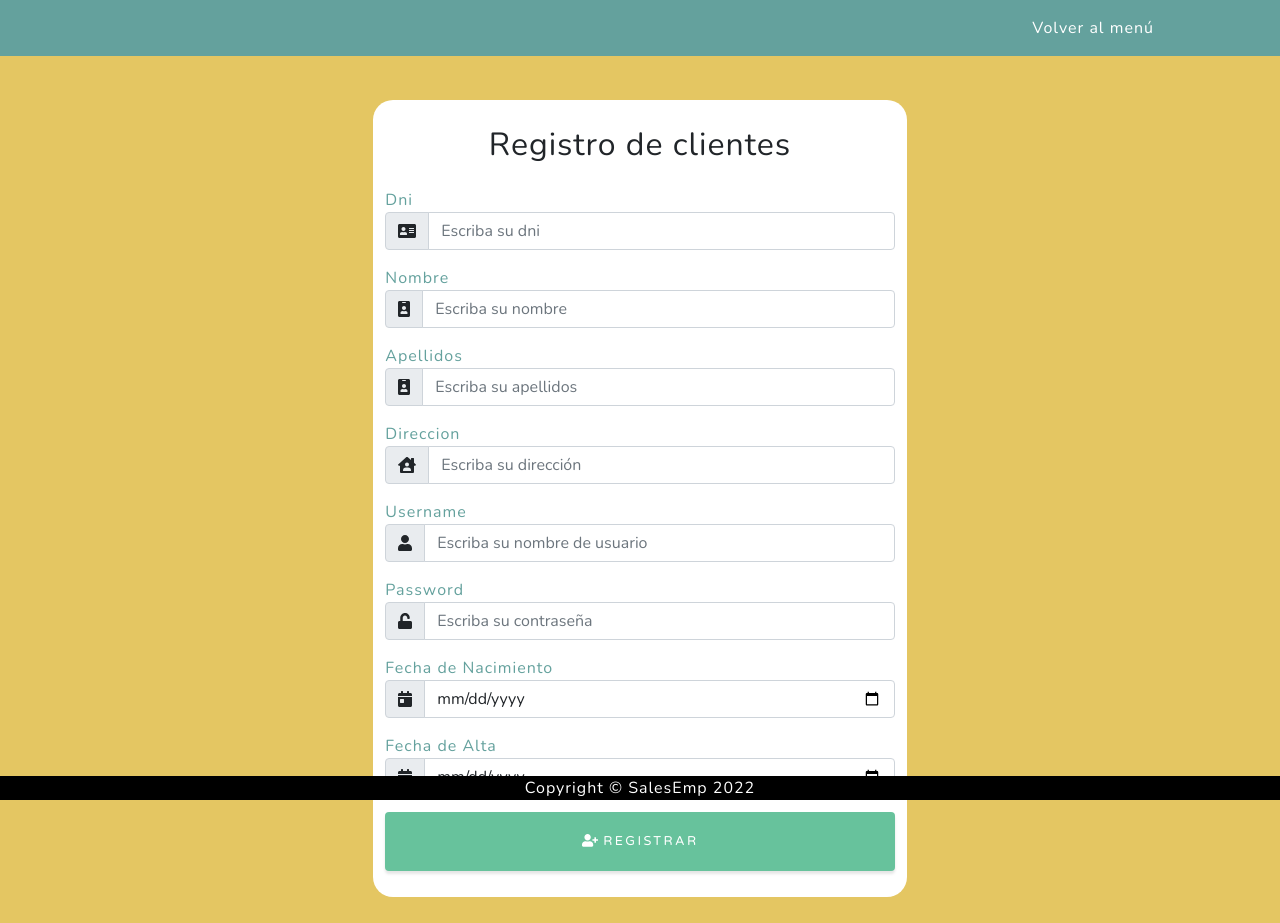
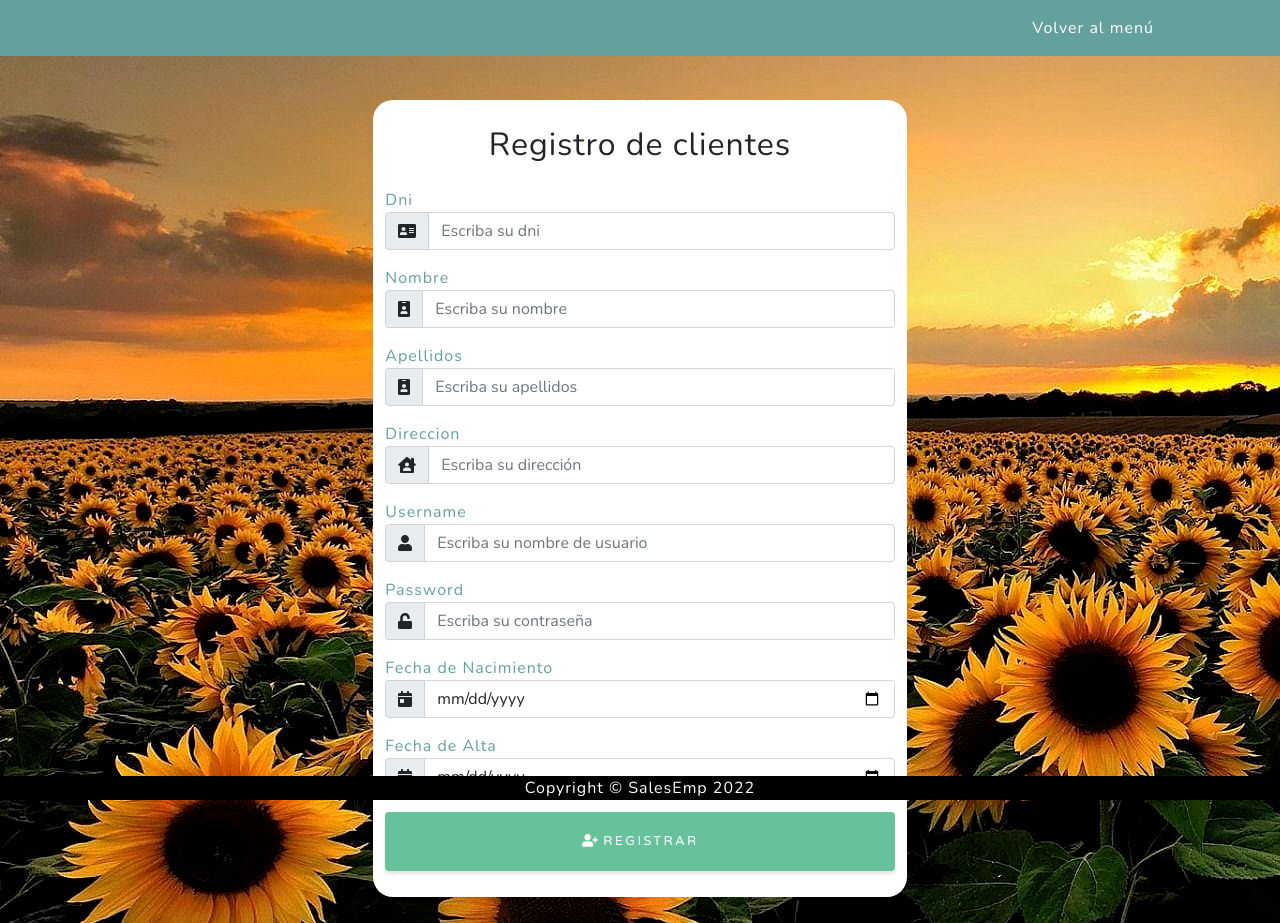
Before and after one commit to Julio150994/Grupo11_Django_2_Evaluacion, a Django app: page /registro/ in a window 1280 px wide. Run offline with Django 3.2, Linux system fonts and the light colour scheme; some libraries are stand-ins or nearby versions.

Commit message:
Fondo de imágen para nuestras plantillas

```diff
--- a/empresa/static/css/perfil_cliente.css
+++ b/empresa/static/css/perfil_cliente.css
@@ -1,3 +1,7 @@
+body {
+    background-image: url("/static/assets/img/fondo_django.png");
+}
+
 #panel {
     margin-bottom: 2%;
 }
--- a/empresa/static/css/registro.css
+++ b/empresa/static/css/registro.css
@@ -1,3 +1,7 @@
+body {
+    background-image: url("/static/assets/img/fondo_django.png");
+}
+
 #panel {
     margin-bottom: 2%;
 }
--- a/empresa/static/css/sign_in.css
+++ b/empresa/static/css/sign_in.css
@@ -1,4 +1,9 @@
+body {
+    background-image: url("/static/assets/img/fondo_django.png");
+}
+
 #panel {
+    margin-top: 7.56%;
     margin-bottom: 2%;
 }
 
--- a/empresa/views.py
+++ b/empresa/views.py
@@ -11,8 +11,6 @@ from django.contrib.auth.hashers import make_password
 from django.contrib.auth.models import User
 
 # Create your views here.
-
-#---------Enlace a la plantilla escogida para el proyecto--------#
 class InicioEmpresaView(TemplateView):
     template_name = "empresa/page_inicio.html"
 
@@ -38,8 +36,6 @@ def registrar_cliente(request):
 
             nuevo_usuario = Usuario(username=username, password=pwd)
             nuevo_usuario.password = make_password(nuevo_usuario.password)
-            #user = User.objects.create(username = username, password=pwd)
-            #user.save()
             nuevo_usuario.save()
 
             if cliente.is_valid():
@@ -91,8 +87,7 @@ def sign_out(request):
 
 
 def vista_perfil(request, id):
-    # Después de haber accedido con del rol de cliente #
-    datos_usuario = Usuario.objects.get(id = id)
+    datos_usuario = User.objects.get(id = id)
     perfil_cliente = Cliente.objects.get(id = id)
 
     if request.method == 'GET':
@@ -116,8 +111,6 @@ def vista_perfil(request, id):
 
             perfil = Usuario(username=username, password=pwd)
             perfil.password = make_password(perfil.password)
-            #user = User.objects.create_user(username = username, password=pwd)
-            #user.save()
             perfil.save()
 
             if cliente.is_valid():
```
Also changed, not shown: db.sqlite3, empresa/static/assets/img/fondo_django.png (added).
